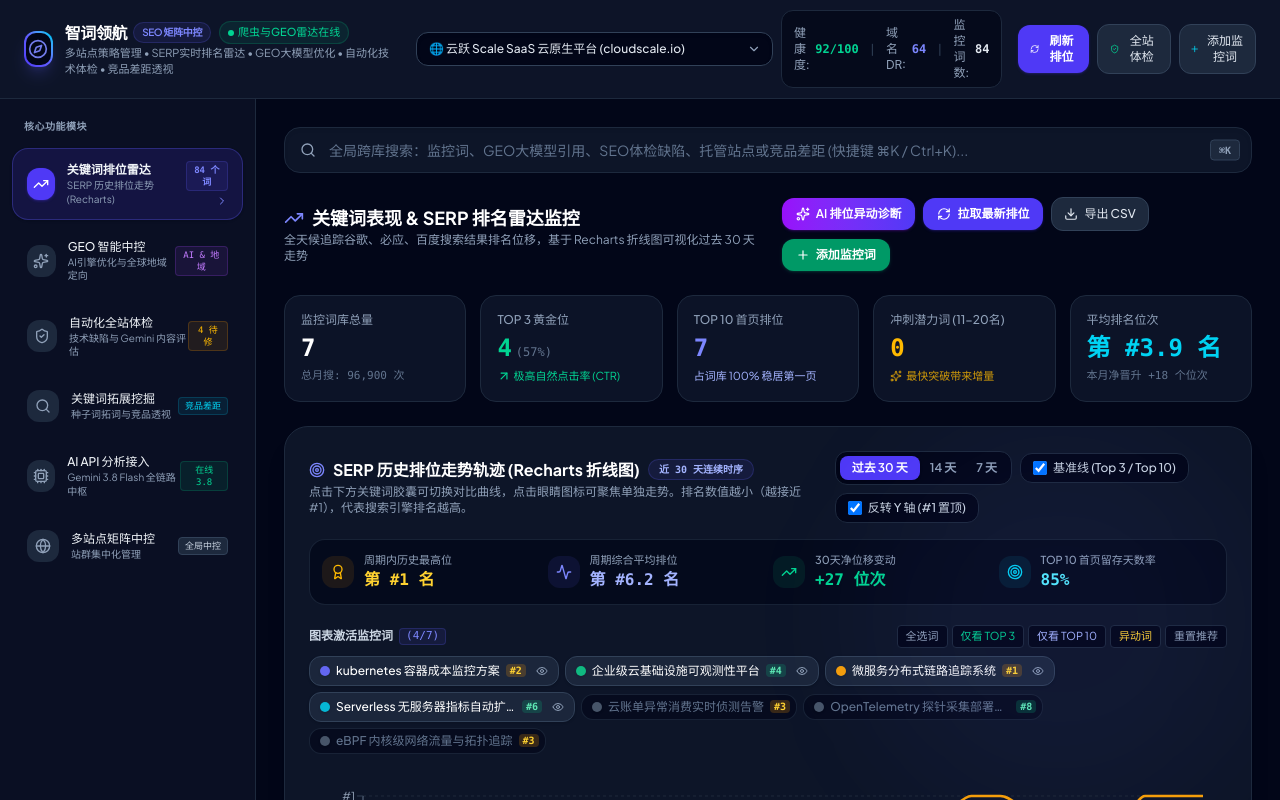
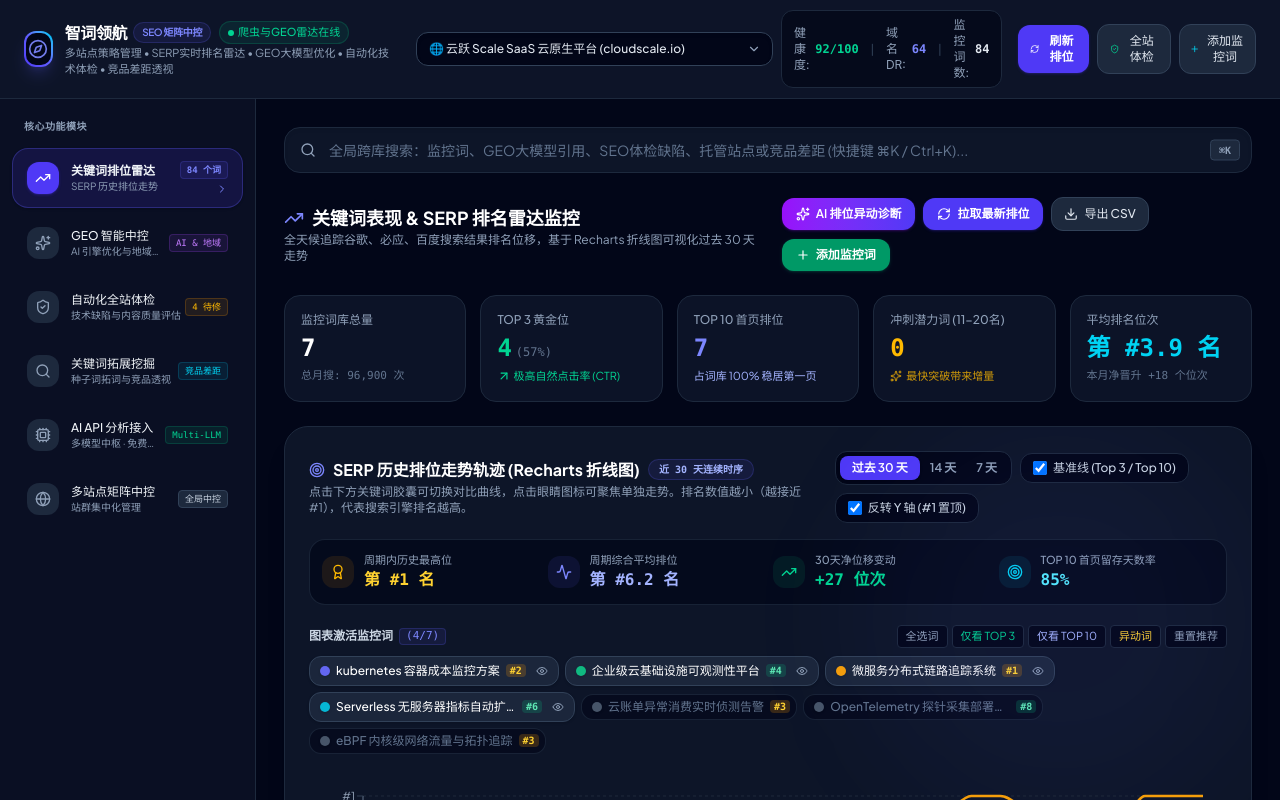
Before and after one commit to zshen9668/seo, a React (Vite) app: page / in a window 1280 px wide. Shown: the top 800 px of the page. Built offline with nearby package versions, Linux system fonts and the light colour scheme.

Commit message:
refactor(frontend): Sidebar uses AppTab; multi-LLM badge

```diff
--- a/src/components/Sidebar.tsx
+++ b/src/components/Sidebar.tsx
@@ -5,18 +5,16 @@ import {
   Search,
   Globe,
   Radio,
-  Clock,
-  Layers,
   Sparkles,
   ChevronRight,
-  Sliders,
   Cpu,
 } from 'lucide-react';
 import { Website } from '../types/seo';
+import type { AppTab } from '../types/app';
 
 interface SidebarProps {
-  currentTab: 'rankings' | 'audit' | 'research' | 'sites' | 'geo' | 'ai_hub';
-  onSelectTab: (tab: 'rankings' | 'audit' | 'research' | 'sites' | 'geo' | 'ai_hub') => void;
+  currentTab: AppTab;
+  onSelectTab: (tab: AppTab) => void;
   activeSite: Website;
   unresolvedIssuesCount: number;
 }
@@ -27,27 +25,34 @@ export const Sidebar: React.FC<SidebarProps> = ({
   activeSite,
   unresolvedIssuesCount,
 }) => {
-  const navItems = [
+  const navItems: {
+    id: AppTab;
+    label: string;
+    sublabel: string;
+    icon: typeof TrendingUp;
+    badge: string;
+    badgeColor: string;
+  }[] = [
     {
-      id: 'rankings' as const,
+      id: 'rankings',
       label: '关键词排位雷达',
-      sublabel: 'SERP 历史排位走势 (Recharts)',
+      sublabel: 'SERP 历史排位走势',
       icon: TrendingUp,
       badge: `${activeSite.totalTrackedKeywords} 个词`,
       badgeColor: 'bg-indigo-500/10 text-indigo-400 border-indigo-500/20',
     },
     {
-      id: 'geo' as const,
+      id: 'geo',
       label: 'GEO 智能中控',
-      sublabel: 'AI引擎优化与全球地域定向',
+      sublabel: 'AI 引擎优化与地域定向',
       icon: Sparkles,
       badge: 'AI & 地域',
       badgeColor: 'bg-purple-500/10 text-purple-400 border-purple-500/20',
     },
     {
-      id: 'audit' as const,
+      id: 'audit',
       label: '自动化全站体检',
-      sublabel: '技术缺陷与 Gemini 内容评估',
+      sublabel: '技术缺陷与内容质量评估',
       icon: ShieldCheck,
       badge: `${unresolvedIssuesCount} 待修`,
       badgeColor:
@@ -56,7 +61,7 @@ export const Sidebar: React.FC<SidebarProps> = ({
           : 'bg-emerald-500/10 text-emerald-400 border-emerald-500/20',
     },
     {
-      id: 'research' as const,
+      id: 'research',
       label: '关键词拓展挖掘',
       sublabel: '种子词拓词与竞品透视',
       icon: Search,
@@ -64,15 +69,15 @@ export const Sidebar: React.FC<SidebarProps> = ({
       badgeColor: 'bg-cyan-500/10 text-cyan-400 border-cyan-500/20',
     },
     {
-      id: 'ai_hub' as const,
+      id: 'ai_hub',
       label: 'AI API 分析接入',
-      sublabel: 'Gemini 3.8 Flash 全链路中枢',
+      sublabel: '多模型中枢 · 免费层优先',
       icon: Cpu,
-      badge: '在线 3.8',
+      badge: 'Multi-LLM',
       badgeColor: 'bg-emerald-500/10 text-emerald-400 border-emerald-500/20',
     },
     {
-      id: 'sites' as const,
+      id: 'sites',
       label: '多站点矩阵中控',
       sublabel: '站群集中化管理',
       icon: Globe,
@@ -100,6 +105,7 @@ export const Sidebar: React.FC<SidebarProps> = ({
           return (
             <button
               key={item.id}
+              type="button"
               onClick={() => onSelectTab(item.id)}
               className={`w-full flex items-center justify-between px-3.5 py-3 rounded-2xl text-xs transition-all group ${
                 isActive
@@ -107,9 +113,9 @@ export const Sidebar: React.FC<SidebarProps> = ({
                   : 'text-slate-400 hover:text-slate-200 hover:bg-slate-800/60 border border-transparent font-medium'
               }`}
             >
-              <div className="flex items-center gap-3">
+              <div className="flex items-center gap-3 min-w-0">
                 <div
-                  className={`w-8 h-8 rounded-xl flex items-center justify-center transition-transform group-hover:scale-105 ${
+                  className={`w-8 h-8 shrink-0 rounded-xl flex items-center justify-center transition-transform group-hover:scale-105 ${
                     isActive
                       ? 'bg-indigo-600 text-white shadow-sm shadow-indigo-600/30'
                       : 'bg-slate-800 text-slate-400 group-hover:text-slate-200'
@@ -117,17 +123,19 @@ export const Sidebar: React.FC<SidebarProps> = ({
                 >
                   <Icon className="w-4 h-4" />
                 </div>
-                <div className="text-left">
-                  <div className="leading-tight text-slate-100">{item.label}</div>
-                  <div className="text-[10px] text-slate-400 font-normal mt-0.5">
+                <div className="text-left min-w-0">
+                  <div className="leading-tight text-slate-100 truncate">{item.label}</div>
+                  <div className="text-[10px] text-slate-400 font-normal mt-0.5 truncate">
                     {item.sublabel}
                   </div>
                 </div>
               </div>
 
-              <div className="flex flex-col items-end gap-1">
+              <div className="flex flex-col items-end gap-1 shrink-0 ml-1">
                 <span
-                  className={`text-[9px] px-1.5 py-0.5 rounded border font-mono ${item.badgeColor}`}
+                  className={`text-[9px] px-1.5 py-0.5 rounded border font-mono whitespace-nowrap ${
+                    item.badgeColor
+                  }`}
                 >
                   {item.badge}
                 </span>
@@ -138,7 +146,6 @@ export const Sidebar: React.FC<SidebarProps> = ({
         })}
       </div>
 
-      {/* Audit Scheduler Status Footer Widget */}
       <div className="p-3 m-3 rounded-2xl bg-slate-950/80 border border-slate-800/90 text-xs">
         <div className="flex items-center justify-between mb-2">
           <div className="flex items-center gap-1.5 font-semibold text-slate-200">
@@ -150,7 +157,9 @@ export const Sidebar: React.FC<SidebarProps> = ({
           </span>
         </div>
         <p className="text-[11px] text-slate-400 leading-relaxed">
-          上次自动化巡检于 <span className="text-slate-300 font-mono">{activeSite.lastAuditDate}</span> 执行完成，监控雷达保持在线。
+          上次自动化巡检于{' '}
+          <span className="text-slate-300 font-mono">{activeSite.lastAuditDate}</span>{' '}
+          执行完成，监控雷达保持在线。
         </p>
         <div className="mt-2.5 pt-2 border-t border-slate-800/80 flex items-center justify-between text-[10px] text-slate-400 font-mono">
           <span>当前站点:</span>
```
